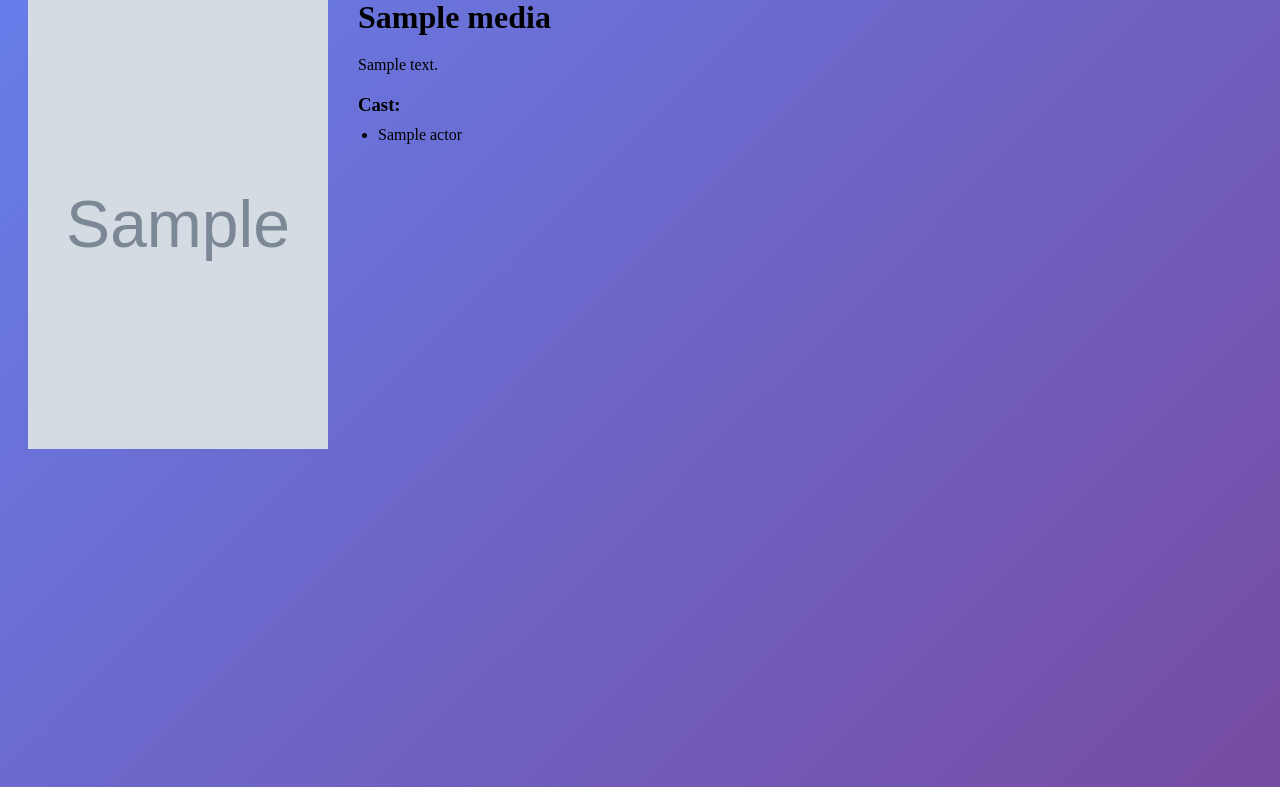
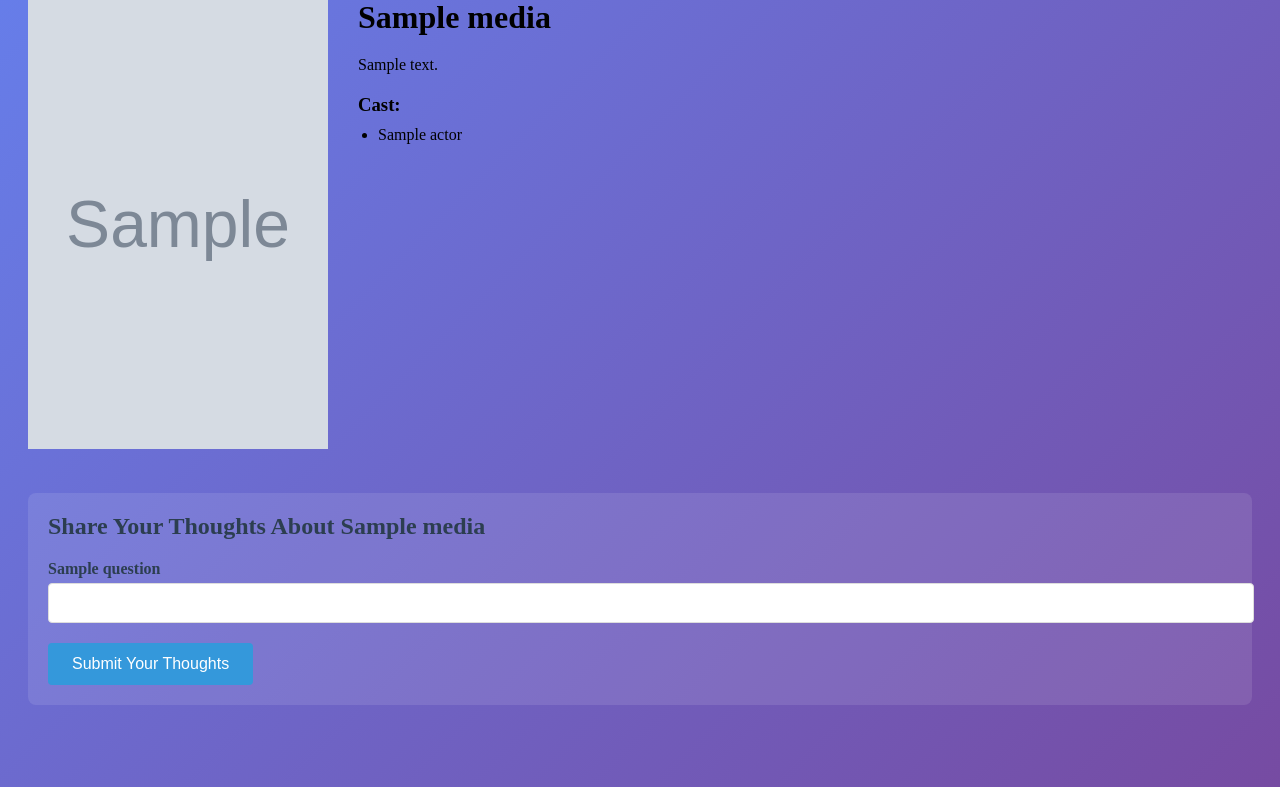
Before and after one commit to arthakar/authentic-screen-talk, a Flask app: template templates/motionpicture_detail.html in a window 1280 px wide. Shown: the part 29-816 px from the top of the page. Run offline with Flask 3, Linux system fonts and the light colour scheme; the template is opened without the code that fills it: most values are stand-ins (such as "Sample title", 1, 10 or a date in 2020); grey boxes marked "Sample" are stand-in pictures.

Commit message:
added LLM API calls and question generation

````diff
--- a/app.py
+++ b/app.py
@@ -1,12 +1,83 @@
+import os
+from dotenv import load_dotenv
+import google.generativeai as genai
 from flask import Flask, render_template, url_for, flash, redirect, request
 import git
 import requests
+from openai import OpenAI
 
 app = Flask(__name__)
+
+load_dotenv()
+OPENROUTER_API_KEY = os.getenv("OPENROUTER_API_KEY")
+XAI_API_KEY = os.getenv("XAI_API_KEY")
+
+# Initialize OpenAI client for OpenRouter
+client = OpenAI(
+    base_url="https://api.x.ai/v1",
+    api_key=XAI_API_KEY,
+)
 
 # TMDB API configuration
 TMDB_API_KEY = "e89cfdf8cc89e3352910b8e7b867628d"
 TMDB_BASE_URL = "https://api.themoviedb.org/3"
+
+# LLM API configuration
+LLM_API_URL = "http://localhost:5000/generate_questions" # Example URL for a local LLM service
+
+def generate_questions_with_gemini(media_title, media_description, media_type):
+    """Generate 5 questions using Gemini 2.0 Flash via OpenRouter"""
+    try:
+        prompt = f"""
+        Generate exactly 5 questions about this {media_type} titled \"{media_title}\".
+        Description: {media_description}
+        The questions should be:
+        1. A random fun fill-in-the-blank about the {media_type}
+        2. A funny question regarding the {media_type}
+        3. A deep question about the {media_type}
+        4. A random and silly fill-in-the-blank prompt related to the {media_type}
+        5. A deep question or fill-in-the-blank about the {media_type} in relation to the user
+        Return only the 5 questions as a JSON array of strings, no additional text.
+        Example format: [\"Question 1\", \"Question 2\", \"Question 3\", \"Question 4\", \"Question 5\"]
+        """
+
+        completion = client.chat.completions.create(
+            extra_headers={},
+            extra_body={},
+            model="grok-3-mini",
+            messages=[
+                {
+                    "role": "user",
+                    "content": [
+                        {
+                            "type": "text",
+                            "text": prompt
+                        },
+                    ]
+                }
+            ]
+        )
+
+        response_text = completion.choices[0].message.content.strip()
+        print(completion.choices[0].message.content)
+        print(response_text)
+
+        # Parse JSON response
+        if response_text.startswith('```json'):
+            response_text = response_text.replace('```json', '').replace('```', '').strip()
+        elif response_text.startswith('```'):
+            response_text = response_text.replace('```', '').strip()
+
+        import json
+        questions = json.loads(response_text)
+
+        if len(questions) < 5:
+            return ["Error Generating Question"] * 5
+        return questions[:5]
+
+    except Exception as e:
+        print(f"Error generating questions: {e}")
+        return ["Error Generating Question"] * 5
 
 @app.route("/")
 def hello():
@@ -88,10 +159,21 @@ def movie_detail(movie_id):
             'cast': cast
         }
 
-        return render_template('motionpicture_detail.html', media=movie_info, media_type='Movie')
+        questions = generate_questions_with_gemini(
+            movie_info['title'],
+            movie_info['description'],
+            'movie'
+        )
+
+        return render_template(
+            'motionpicture_detail.html',
+            media=movie_info,
+            media_type='Movie',
+            questions=questions
+        )
 
     except requests.RequestException as e:
-        return render_template('motionpicture_detail.html', media=None, media_type='Movie')
+        return render_template('motionpicture_detail.html', media=None, media_type='Movie', questions=[])
 
 @app.route("/tv/<int:tv_id>")
 def tv_detail(tv_id):
@@ -125,10 +207,41 @@ def tv_detail(tv_id):
             'cast': cast
         }
 
-        return render_template('motionpicture_detail.html', media=tv_info, media_type='TV Show')
+        questions = generate_questions_with_gemini(
+            tv_info['title'],
+            tv_info['description'],
+            'TV show'
+        )
+
+        return render_template(
+            'motionpicture_detail.html',
+            media=tv_info,
+            media_type='TV Show',
+            questions=questions
+        )
 
     except requests.RequestException as e:
-        return render_template('motionpicture_detail.html', media=None, media_type='TV Show')
+        return render_template('motionpicture_detail.html', media=None, media_type='TV Show', questions=[])
+
+@app.route("/submit_thoughts/<media_type>/<int:media_id>", methods=['POST'])
+def submit_thoughts(media_type, media_id):
+    # Get form data
+    question1 = request.form.get('question1', '')
+    question2 = request.form.get('question2', '')
+    question3 = request.form.get('question3', '')
+    question4 = request.form.get('question4', '')
+    question5 = request.form.get('question5', '')
+
+    # Here you can process the form data as needed
+    # For now, we'll just redirect back to the detail page
+    # You could save to a database, send to an API, etc.
+
+    # Redirect back to the appropriate detail page
+
+    if media_type == 'movie':
+        return redirect(url_for('movie_detail', movie_id=media_id))
+    else:
+        return redirect(url_for('tv_detail', tv_id=media_id))
 
 @app.route("/update_server", methods=['POST'])
 def webhook():
--- a/requirements.txt
+++ b/requirements.txt
@@ -12,3 +12,7 @@ pycodestyle
 pytest
 requests==2.31.0
 Werkzeug==2.3.6
+google-generativeai
+python-dotenv
+openai
+xai_sdk
--- a/static/css/main.css
+++ b/static/css/main.css
@@ -82,3 +82,50 @@ body {
     margin: 0;
     padding-left: 20px;
 }
+
+/* Form section styles */
+.form-section {
+    margin-top: 40px;
+    padding: 20px;
+    background: rgba(255, 255, 255, 0.1);
+    border-radius: 8px;
+}
+
+.form-section h2 {
+    margin-top: 0;
+    margin-bottom: 20px;
+    color: #2c3e50;
+}
+
+.form-group {
+    margin-bottom: 20px;
+}
+
+.form-group label {
+    display: block;
+    margin-bottom: 5px;
+    color: #2c3e50;
+    font-weight: bold;
+}
+
+.form-group input[type="text"] {
+    width: 100%;
+    padding: 10px;
+    border: 1px solid #ddd;
+    border-radius: 4px;
+    font-size: 16px;
+}
+
+.submit-btn {
+    background: #3498db;
+    color: white;
+    padding: 12px 24px;
+    border: none;
+    border-radius: 4px;
+    font-size: 16px;
+    cursor: pointer;
+}
+
+.submit-btn:hover {
+    background: #2980b9;
+}
--- a/templates/motionpicture_detail.html
+++ b/templates/motionpicture_detail.html
@@ -28,6 +28,20 @@
                     </div>
                 </div>
             </div>
+
+            <!-- Form Section -->
+            <div class="form-section">
+                <h2>Share Your Thoughts About {{ media.title }}</h2>
+                <form action="{{ url_for('submit_thoughts', media_type=media_type.lower(), media_id=request.view_args.get('movie_id') or request.view_args.get('tv_id')) }}" method="POST">
+                    {% for question in questions %}
+                    <div class="form-group">
+                        <label for="question{{ loop.index }}">{{ question }}</label>
+                        <input type="text" id="question{{ loop.index }}" name="question{{ loop.index }}" required>
+                    </div>
+                    {% endfor %}
+                    <button type="submit" class="submit-btn">Submit Your Thoughts</button>
+                </form>
+            </div>
         {% else %}
             <div class="error-message">
                 <h2>{{ media_type }} not found</h2>
````
